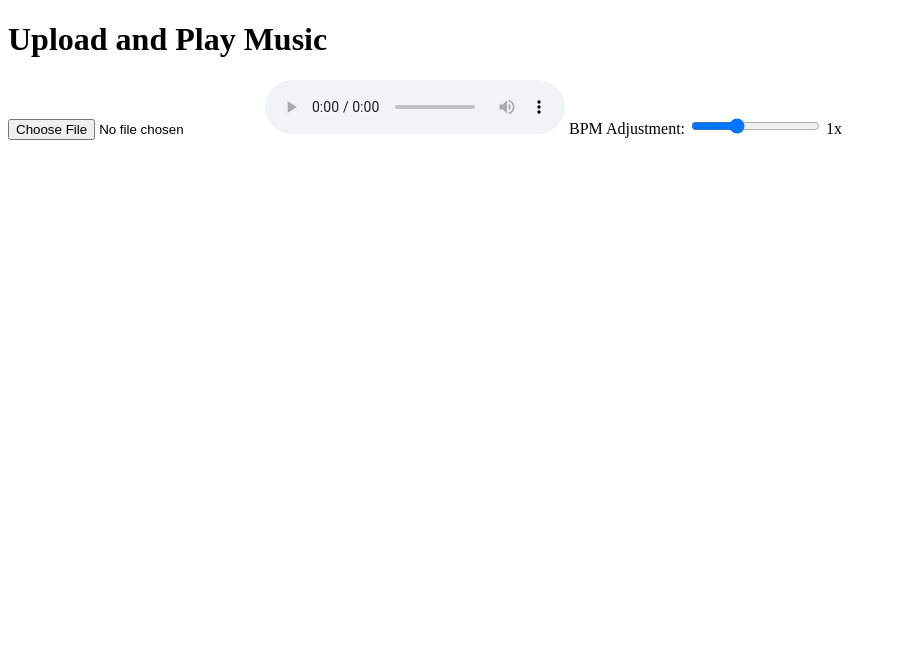
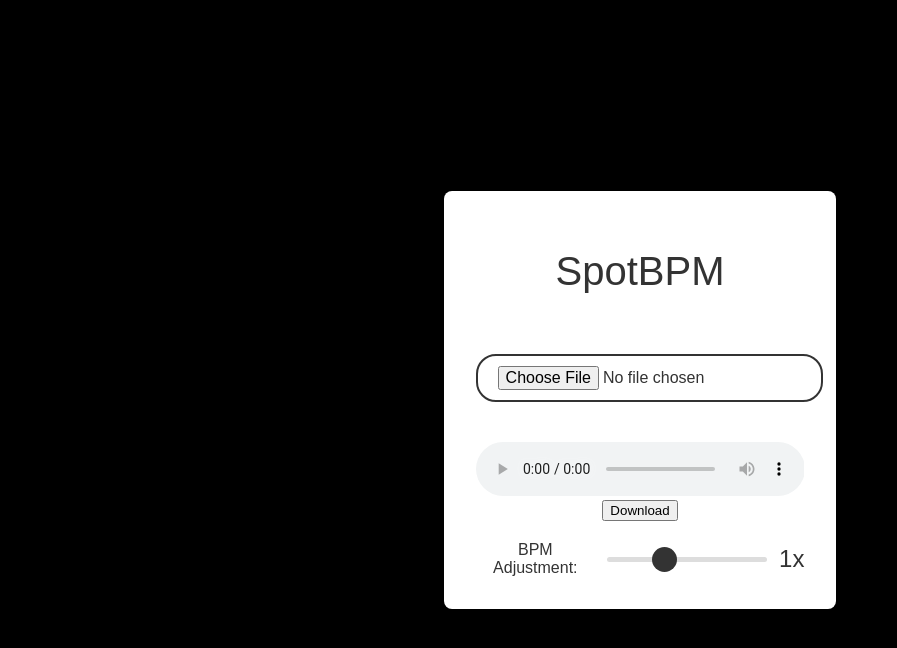
Before and after one commit to EricDias8/SpotBPM, a plain HTML site: page static/index.html in a window 1280 px wide. Shown: the whole page, without its empty margins (0-897 px from the left). Drawn offline with Linux system fonts and the light colour scheme.

Commit message:
V1
First Version.
-Added adaptive speed multiplier
-added style.css
-added download button(not functional)

```diff
--- a/static/index.html
+++ b/static/index.html
@@ -1,16 +1,26 @@
 <!DOCTYPE html>
 <html lang="en">
 <head>
+    <link rel="stylesheet" href="style.css">
     <meta charset="UTF-8">
     <title>Music Player with BPM Adjustment</title>
 </head>
 <body>
-    <h1>Upload and Play Music</h1>
-    <input type="file" id="musicFile" accept=".mp3, .mp4" />
-    <audio id="audioPlayer" controls></audio>
-    <label for="bpmSlider">BPM Adjustment:</label>
-    <input type="range" id="bpmSlider" min="0.5" max="2" value="1" step="0.01">
-    <span id="bpmValue">1x</span>
+    <div id="container">
+        <h1>SpotBPM</h1>
+        <input type="file" id="musicFile" accept=".mp3, .mp4" />
+        <div id="player-container">
+            <audio id="audioPlayer" controls></audio>
+        </div>
+        <div>
+            <button id="downloadButton">Download</button>
+        </div>
+        <div id="bpm-container">
+            <label for="bpmSlider">BPM Adjustment:</label>
+            <input type="range" id="bpmSlider" min="0.5" max="2" value="1" step="0.01">
+            <span id="bpmValue">1x</span>
+        </div>
+    </div>
     <script src="app.js"></script>
 </body>
 </html>
--- a/static/style.css
+++ b/static/style.css
@@ -0,0 +1,112 @@
+/* Base layout with a modern look */
+body, html {
+    height: 100%;
+    margin: 0;
+    color: #333; /* A softer black for text for readability */
+    font-family: 'Arial', sans-serif; /* Arial is a clear, sans-serif font */
+    background: #000000; /* Black background for contrast */
+    display: flex;
+    align-items: center;
+    justify-content: center;
+    flex-direction: column;
+}
+
+  /* Container for a slight shadow for depth */
+  #container {
+    text-align: center;
+    box-shadow: 0 4px 10px rgba(0, 0, 0, 0.1);
+    padding: 2em;
+    border-radius: 8px;
+    background: white; /* White background to make content pop out */
+    width: 80%; /* Adjust width as necessary */
+    max-width: 800px; /* Or any maximum width you prefer */
+    transition: transform 0.2s;
+}
+
+  /* Main Title with a light font-weight for the Frutiger Aero feel */
+  h1 {
+    font-size: 2.5em;
+    color: #333;
+    font-weight: lighter; /* Lighter font-weight */
+    margin-bottom: 1em;
+  }
+
+  /* Style for the file input with an outlined look */
+  input[type='file'] {
+    color: #333;
+    margin: 20px auto;
+    padding: 10px 20px;
+    background-color: transparent; /* Transparent background for the button */
+    border: 2px solid #333; /* Border to make it stand out */
+    border-radius: 20px;
+    cursor: pointer;
+    font-size: 1em;
+    text-align: center;
+    outline: none;
+    transition: all 0.3s ease;
+  }
+
+  input[type='file']:hover {
+    background-color: #ddd; /* Light interaction on hover */
+  }
+
+  /* Custom audio player styled subtly */
+  #player-container {
+    width: 100%; /* Full width of the container */
+    /* Remove max-width or ensure it is enough to display the full player */
+}
+
+audio {
+    width: 100%; /* Full width of the container */
+    /* Remove max-width or ensure it is enough to display the full player */
+    margin-top: 20px;
+}
+
+  /* BPM slider with a clean look */
+  #bpm-container {
+    display: flex;
+    align-items: center;
+    justify-content: center;
+    gap: 10px;
+    margin-top: 20px;
+  }
+
+  #bpmSlider {
+    -webkit-appearance: none;
+    appearance: none;
+    width: 50%;
+    background: transparent;
+    outline: none;
+    height: 5px;
+    border-radius: 5px;
+    background: #ddd;
+    transition: background-color 0.3s ease;
+  }
+
+  #bpmSlider:hover {
+    background-color: #ccc; /* Subtle hover effect */
+  }
+
+  #bpmSlider::-webkit-slider-thumb {
+    -webkit-appearance: none;
+    appearance: none;
+    width: 25px;
+    height: 25px;
+    background: #333;
+    border-radius: 50%;
+    cursor: pointer;
+  }
+
+  #bpmSlider::-moz-range-thumb {
+    width: 25px;
+    height: 25px;
+    background: #333;
+    border-radius: 50%;
+    cursor: pointer;
+  }
+
+  /* BPM display with a clean and modern feel */
+  #bpmValue {
+    font-size: 1.5em;
+    color: #333;
+  }
```
Also changed, not shown: static/app.js (line endings or trailing spaces).
